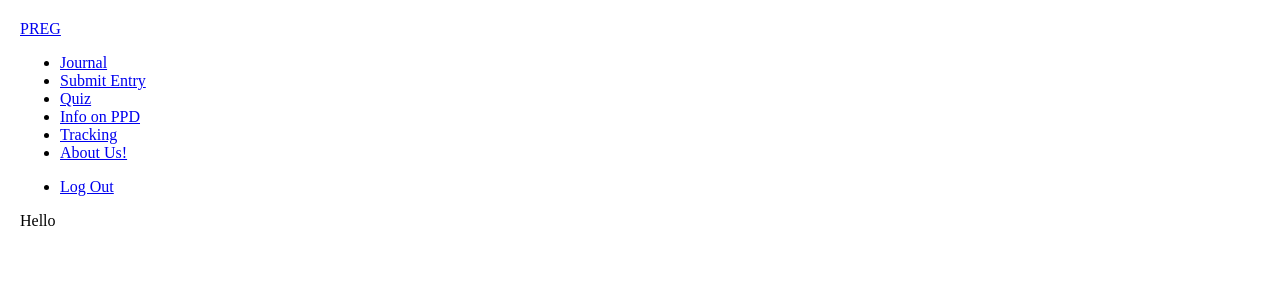
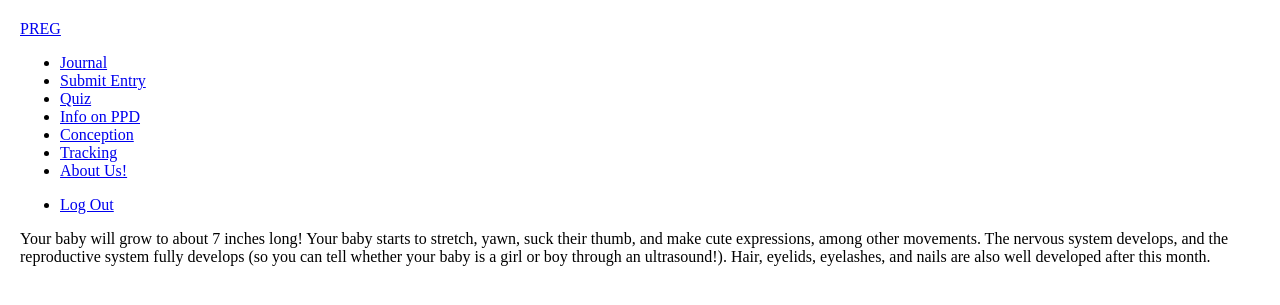
Before and after one commit to isabelkim/preg, a Flask app: page /tracking in a window 1280 px wide. Shown: the top 305 px of the page. Run offline with Flask 2, Linux system fonts and the light colour scheme; a user stored in the database is signed in; some libraries are stand-ins or nearby versions.

Commit message:
implemented tracking page

```diff
--- a/pregg/app.py
+++ b/pregg/app.py
@@ -1,5 +1,7 @@
 import sqlite3
 import os
+import datetime
+from datetime import date
 
 from cs50 import SQL
 from flask import Flask, jsonify, render_template, request, session, flash, redirect
@@ -30,7 +32,11 @@ db = SQL("sqlite:///app.db")
 # Create datatables
 # https://docs.python.org/3/library/sqlite3.html
 # con.execute('''CREATE TABLE IF NOT EXISTS users (id INTEGER, username TEXT, hash TEXT, PRIMARY KEY(id))''')
+# db.execute("DROP TABLE date")
+# db.execute("DROP TABLE date")
+# db.execute("DROP TABLE users")
 db.execute('''CREATE TABLE IF NOT EXISTS users (id INTEGER, username TEXT, hash TEXT, PRIMARY KEY(id))''')
+db.execute('''CREATE TABLE IF NOT EXISTS date (id INTEGER, user_id INTEGER, month INT, day INT, year INT, PRIMARY KEY(id), FOREIGN KEY (user_id) REFERENCES users(id))''')
 
 # Initialize cursor
 # cur = con.cursor()
@@ -96,6 +102,11 @@ def login():
         # Remember which user has logged in
         session["user_id"] = rows[0]["id"]
 
+        # Check that user hasn't logged in before then initialize conception date
+        rows2 = db.execute("SELECT * FROM date WHERE user_id = ?", session["user_id"])
+        if len(rows2) == 0:
+            db.execute("INSERT INTO date (user_id, month, day, year) VALUES (?, ?, ?, ?)", session["user_id"], 0, 0, 0)
+
         # Redirect user to home page
         return redirect("/")
 
@@ -145,7 +156,7 @@ def register():
 
         # Insert user input into database
         # con.execute("INSERT into users (username, hash) VALUES (?, ?)", username, passwordhash)
-        db.execute("INSERT into users (username, hash) VALUES (?, ?)", username, passwordhash)
+        db.execute("INSERT INTO users (username, hash) VALUES (?, ?)", username, passwordhash)
 
         # Redirect user to homepage
         return redirect("/")
@@ -201,11 +212,49 @@ def ppd():
     """Info on postpartum depression"""
     return render_template("ppd.html")
 
+@app.route("/conception", methods=["GET", "POST"])
+@login_required
+def conception():
+    """Conception date"""
+    if request.method == "POST":
+        # Make sure month and day are not blank
+        if not request.form.get("month"):
+            return apology("entry cannot be blank", 400)
+        if not request.form.get("day"):
+            return apology("entry cannot be blank", 400)
+        if not request.form.get("year"):
+            return apology("entry cannot be blank", 400)
+
+        month = int(request.form.get("month"))
+        day = int(request.form.get("day"))
+        year = int(request.form.get("year"))
+
+        # Insert user input into database
+        db.execute("UPDATE date SET month = ?, day = ?, year = ? WHERE user_id = ?", month, day, year, session["user_id"])
+
+        # Redirect user to home page
+        return redirect("/tracking")
+
+    # User reached route via GET
+    else:
+        return render_template("conception.html")
+
 @app.route("/tracking")
 @login_required
 def tracking():
     """Allow users to track their pregnancy (prenatal development of the baby)"""
-    return render_template("tracking.html")
+    dt = datetime.datetime.today()
+    today_month = dt.month
+    today_day = dt.day
+    today_year = dt.year
+    month = db.execute("SELECT month FROM date WHERE user_id = ?", session["user_id"])[0]["month"]
+    day = db.execute("SELECT day FROM date WHERE user_id = ?", session["user_id"])[0]["day"]
+    year = db.execute("SELECT year FROM date WHERE user_id = ?", session["user_id"])[0]["year"]
+    today = date(today_year, today_month, today_day)
+    conception = date(year, month, day)
+    difference = today - conception
+    weeks = difference.days / 7
+    return render_template("tracking.html", weeks=weeks)
 
 @app.route("/about")
 @login_required
--- a/pregg/templates/base.html
+++ b/pregg/templates/base.html
@@ -22,6 +22,7 @@
                         <li class="nav-item"><a class="nav-link" href="/submitentry">Submit Entry</a></li>
                         <li class="nav-item"><a class="nav-link" href="/quiz">Quiz</a></li>
                         <li class="nav-item"><a class="nav-link" href="/ppd">Info on PPD</a></li>
+                        <li class="nav-item"><a class="nav-link" href="/conception">Conception</a></li>
                         <li class="nav-item"><a class="nav-link" href="/tracking">Tracking</a></li>
                         <li class="nav-item"><a class="nav-link" href="/about">About Us!</a></li>
                     </ul>
--- a/pregg/templates/ppd.html
+++ b/pregg/templates/ppd.html
@@ -39,6 +39,5 @@
                 </li>
             </ul>
         </ul>
-
     </div>
 {% endblock %}
--- a/pregg/templates/tracking.html
+++ b/pregg/templates/tracking.html
@@ -5,5 +5,43 @@
 {% endblock %}
 
 {% block content %}
-    <div>Hello</div>
+    <div>
+        {% if (weeks >= 0 and weeks <= 4) %}
+        <div>
+            Your baby is about the size of a grain of rice! Tiny, but your baby’s face and eyes are starting to develop and the heart starts beating. The amniotic sac grows around the fertilized egg and this sac provides a cushion for the embryo. The placenta also forms, which provides the nutrition and support from you to your baby!
+        </div>
+        {% elif (weeks >= 5 and weeks <= 8) %}
+        <div>
+            Your baby is about half an inch long! Development of your baby’s limbs starts as buds, and the face continues to develop. In these weeks, various organs start to emerge, including the brain, digestive tract, and sensory organs. Bone starts to replace the cartilage in the embryo. Your baby starts developing webbed fingers and toes, and can swim around in the womb. You can even detect the heartbeat with an ultrasound!
+        </div>
+        {% elif (weeks >= 9 and weeks <= 12) %}
+        <div>
+            Your baby is about 2.5 inches long! Your baby’s limbs, hands, feet, fingers, and toes all become well developed. Ears, teeth, and nails start to form, as well as reproductive organs (which cannot be determined by ultrasound yet). All of the organs and extremities are present after these weeks!
+        </div>
+        {% elif (weeks >= 13 and weeks <= 16) %}
+        <div>
+            Your baby will grow to about 7 inches long! Your baby starts to stretch, yawn, suck their thumb, and make cute expressions, among other movements. The nervous system develops, and the reproductive system fully develops (so you can tell whether your baby is a girl or boy through an ultrasound!). Hair, eyelids, eyelashes, and nails are also well developed after this month.
+        </div>
+        {% elif (weeks >= 17 and weeks <= 20) %}
+        <div>
+            Your baby will grow to about 10 inches long in this period! You also might start to feel your baby move around, being able to twist, wiggle, and kick. Your baby can respond to external stimuli like sounds, and now sleeps, so noise and movement can wake them up. Hair continues to grow on your baby, with thin hair (lanugo) covering the shoulders and back. A thick “cheesy” substance (vernix caseosa) will cover the skin to protect it from being exposed to amniotic fluid.
+        </div>
+        {% elif (weeks >= 21 and weeks <= 25) %}
+        <div>
+            Your baby will grow to about 12 inches long and weigh about 1.5 pounds! You might even feel your baby hiccup in jerk-like motions! Your baby’s skin goes from being translucent to opaque, and is wrinkled. Their fingerprints become well developed, and they are able to open their eyes now. Your baby’s heartbeat can be heard through a stethoscope, or possibly by putting an ear against your belly.
+        </div>
+        {% elif (weeks >= 26 and weeks <= 30) %}
+        <div>
+            Your baby will grow to about 17 inches and weigh about 3 pounds! Your baby’s hearing will fully develop, and lungs are still growing. Your baby is able to suck now, and might suck their thumb. Your baby has sleeping and waking patterns, and might even be dreaming.
+        </div>
+        {% elif (weeks >= 31 and weeks <= 34) %}
+        <div>
+            Your baby will grow to about 20 inches and weigh about 5 pounds. Your baby can hear distinct sounds like familiar voices and music, and will be practicing opening eyes and breathing. All of your baby’s organs will be almost fully mature, except the lungs. Your baby probably won’t move around as much, due to the tighter space. Your baby will probably start getting into the head-down position.
+        </div>
+        {% elif (weeks >= 35) %}
+        <div>
+            Your baby will grow to about 21 inches, and weigh about 6.5 pounds (but there is a range)! Your baby’s circulatory system is complete, with blood pumping throughout the body, and their bones and muscles are ready for the outside world. Lungs become fully mature, ready to breathe and cry. Your baby’s head will drop into your pelvis (head-down position) which can allow you to breathe more easily. Birth will happen soon, but it is normal for your baby not to be born exactly on the expected due date!
+        </div>
+        {% endif %}
+    </div>
 {% endblock %}
```
Also changed, not shown: pregg/templates/conception.html (added, +21 -0 lines), pregg/app.db, 2 other files.
